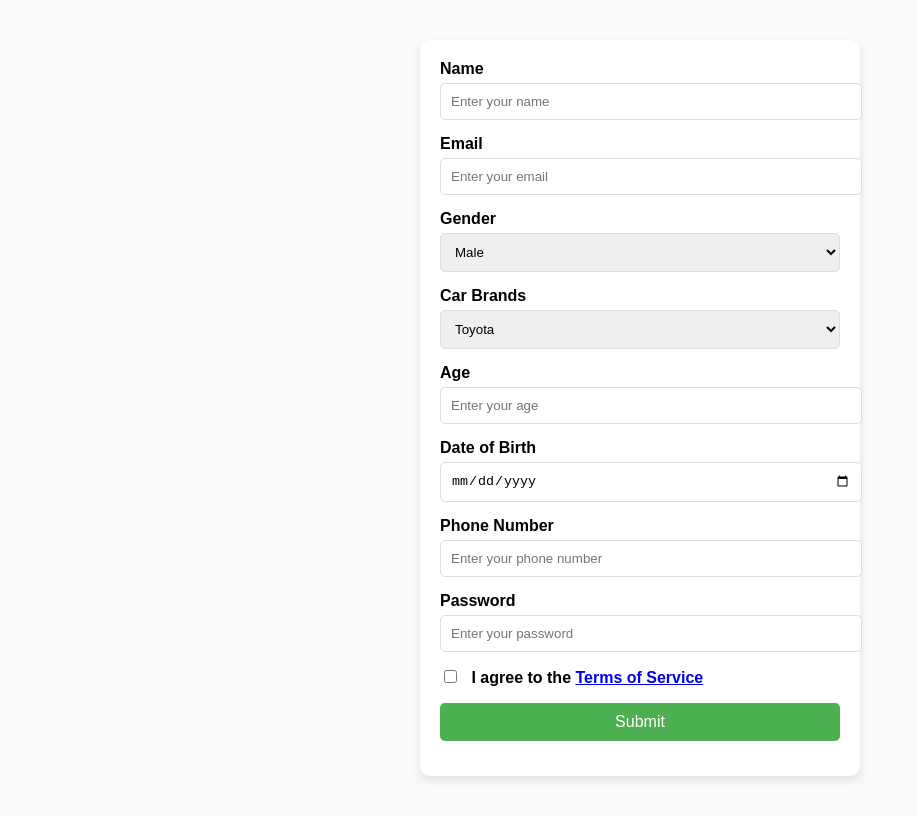
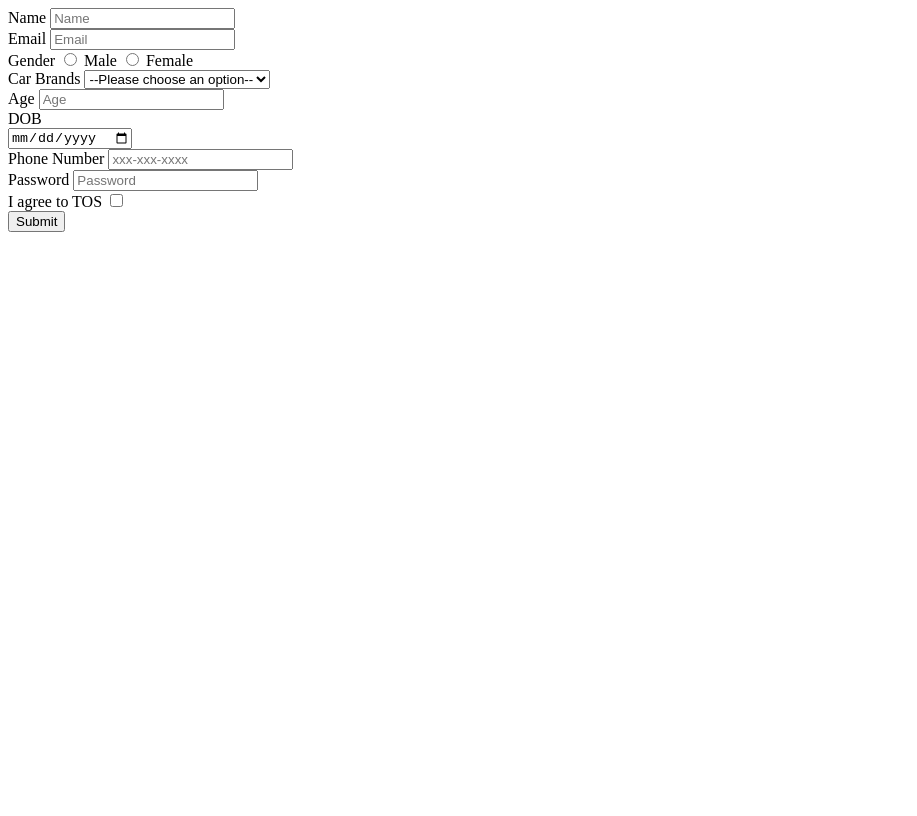
Before and after one commit to acciojob/signup-form-car-avinasha6, a website: page main.html in a window 1280 px wide. Shown: the whole page, without its empty margins (0-917 px from the left). Drawn offline with Linux system fonts and the light colour scheme.

Commit message:
created a submission

```diff
--- a/main.html
+++ b/main.html
@@ -8,57 +8,34 @@
 
 <body>
 	<!-- the entire body must be written by student -->
-	 <form action="#" method="POST">
-        <!-- <h2>Signup Form</h2> -->
-
-        <!-- Name Field -->
+	 <form method="POST">
 		 <label for="name">Name</label>
-        <input type="text" id="name" name="name" placeholder="Enter your name" required>
-
-        <!-- Email Field -->
+		 <input type="text" required id="name" placeholder="Name"><br>
 		 <label for="email">Email</label>
-        <input type="email" id="email" name="email" placeholder="Enter your email" required>
-
-        <!-- Gender Field -->
-        <label for="gender">Gender</label>
-        <select id="gender" name="gender" required>
-            <option value="male">Male</option>
-            <option value="female">Female</option>
-            <option value="other">Other</option>
-        </select>
-
-        <!-- Car Brands Field -->
-        <label for="car-brand">Car Brands</label>
-        <select id="car-brand" name="car-brand" required>
-            <option value="toyota">Toyota</option>
-            <option value="ford">Ford</option>
-            <option value="bmw">BMW</option>
-            <option value="audi">Audi</option>
-            <option value="chevrolet">Chevrolet</option>
-        </select>
-
-        <!-- Age Field -->
+		 <input type="email" required id="email" placeholder="Email"><br>
+		 Gender
+		 <input type="radio" required id="gender_m" name="gender">
+		 <label for="gender_m">Male</label>
+		<input type="radio" required id="gender_f" name="gender">
+	    <label for="gender_f">Female</label><br>
+		<label for="cars">Car Brands</label>
+		<select required id="cars" placeholder="--Please choose an option--">
+			<option value="--Please choose an option--">--Please choose an option--</option>
+			<option value="Volvo">Volvo</option>
+			<option value="Saab">Saab</option>
+			<option value="Opel">Opel</option>
+			<option value="Audi">Audi</option>
+		</select><br>
 		<label for="age">Age</label>
-        <input type="number" id="age" name="age" placeholder="Enter your age" min="18" max="100" required>
-
-        <!-- Date of Birth Field -->
-        <label for="dob">Date of Birth</label>
-        <input type="date" id="dob" name="dob" required>
-
-        <!-- Phone Number Field -->
-        <label for="phone">Phone Number</label>
-        <input type="tel" id="phone" name="phone" placeholder="Enter your phone number" pattern="[0-9]{10}" required>
-
-        <!-- Password Field -->
+		<input type="number" required id="age" placeholder="Age"><br>
+		<label for="DOB">DOB<br>
+		<input type="date" required id="DOB"><br>
+		<label for="tel">Phone Number</label>
+		<input type="tel" id="tel" placeholder="xxx-xxx-xxxx"><br>
 		<label for="password">Password</label>
-        <input type="password" id="password" name="password" placeholder="Enter your password" required>
-
-        <!-- TOS Checkbox -->
-        <label class="terms-text">
-            <input type="checkbox" id="tos" name="tos" required> I agree to the <a href="#">Terms of Service</a>
-        </label>
-
-        <!-- Submit Button -->
+		<input type="password" required id="password" placeholder="Password"><br>
+		<label for="tos">I agree to TOS</label>
+		<input type="checkbox" required id="tos"><br>
 		<button type="submit">Submit</button>
 	 </form>
     <script type="text/javascript" src="./script.js">
--- a/styles.css
+++ b/styles.css
@@ -1,61 +1,2 @@
 
 /* Your CSS Code here. */
-body {
-            font-family: Arial, sans-serif;
-            background-color: #f9f9f9;
-            display: flex;
-            justify-content: center;
-            align-items: center;
-            height: 100vh;
-        }
-
-        form {
-            background-color: white;
-            padding: 20px;
-            border-radius: 10px;
-            box-shadow: 0 4px 8px rgba(0, 0, 0, 0.1);
-            width: 400px;
-            text-align: center;
-        }
-
-        h2 {
-            margin-bottom: 20px;
-        }
-
-        label {
-            font-weight: bold;
-            margin-bottom: 5px;
-            display: block;
-            text-align: left;
-        }
-
-        input, select, button {
-            width: 100%;
-            padding: 10px;
-            margin-bottom: 15px;
-            border: 1px solid #ddd;
-            border-radius: 5px;
-        }
-
-        input[type="checkbox"] {
-            width: auto;
-            margin-right: 10px;
-        }
-
-        button {
-            background-color: #4CAF50;
-            color: white;
-            border: none;
-            padding: 10px;
-            font-size: 16px;
-            cursor: pointer;
-            border-radius: 5px;
-        }
-
-        button:hover {
-            background-color: #45a049;
-        }
-
-        .terms-text {
-            text-align: left;
-        }
```
Lines whose indentation alone changed are shown as unchanged.
